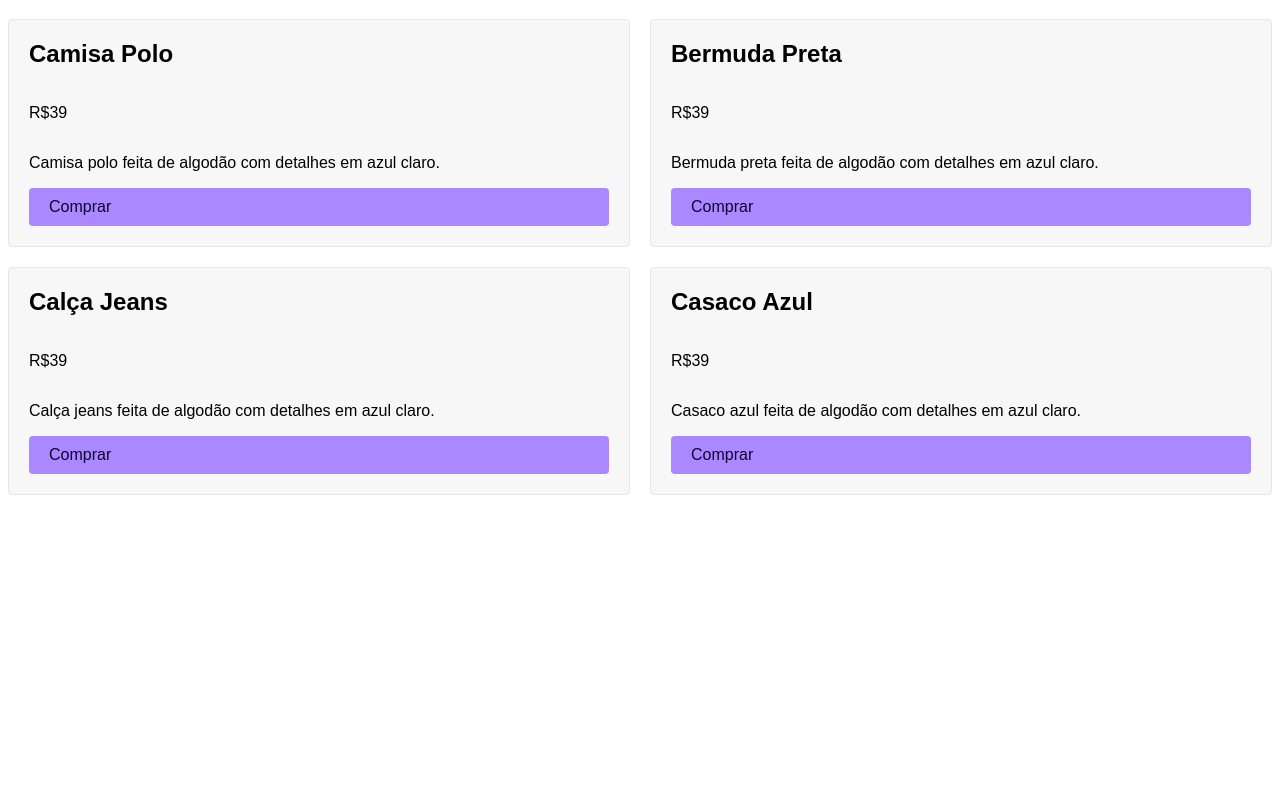
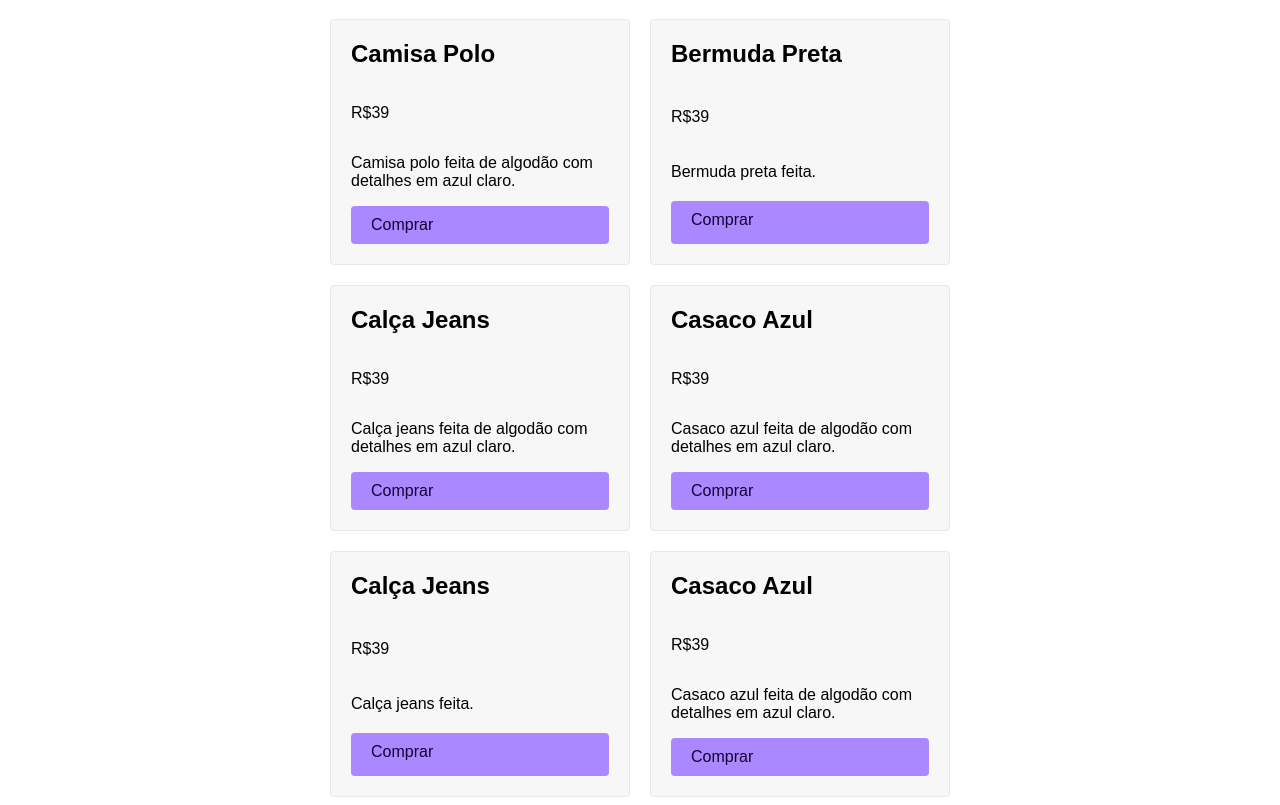
Before and after one commit to angelicaalbuquerque/html-css_origamid, a plain HTML site: page 03 CSS Posicionamento/0302 Grid Columns/comercio-eletronico.html in a window 1280 px wide. Shown: the part 61-866 px from the top of the page. Before the commit the page ends 800 px from the top, so only its background shows below. Drawn offline with Linux system fonts and the light colour scheme.

Commit message:
grid justify-content: center

```diff
--- a/03 CSS Posicionamento/0302 Grid Columns/comercio-eletronico.html
+++ b/03 CSS Posicionamento/0302 Grid Columns/comercio-eletronico.html
@@ -21,7 +21,7 @@
       <div class="item">
         <h2>Bermuda Preta</h2>
         <p class="preco">R$39</p>
-        <p>Bermuda preta feita de algodão com detalhes em azul claro.</p>
+        <p>Bermuda preta feita.</p>
         <a class="comprar" href="#">Comprar</a>
       </div>
 
@@ -38,6 +38,20 @@
         <p>Casaco azul feita de algodão com detalhes em azul claro.</p>
         <a class="comprar" href="#">Comprar</a>
       </div>
+
+      <div class="item">
+        <h2>Calça Jeans</h2>
+        <p class="preco">R$39</p>
+        <p>Calça jeans feita.</p>
+        <a class="comprar" href="#">Comprar</a>
+      </div>
+
+      <div class="item">
+        <h2>Casaco Azul</h2>
+        <p class="preco">R$39</p>
+        <p>Casaco azul feita de algodão com detalhes em azul claro.</p>
+        <a class="comprar" href="#">Comprar</a>
+      </div>
     </div>
   </body>
 </html>
--- a/03 CSS Posicionamento/0302 Grid Columns/style.css
+++ b/03 CSS Posicionamento/0302 Grid Columns/style.css
@@ -28,6 +28,7 @@ h2 {
 
 .grid {
   display: grid;
-  grid-template-columns: 1fr 1fr;
+  grid-template-columns: 300px 300px;
   gap: 20px;
+  justify-content: center;
 }
```
